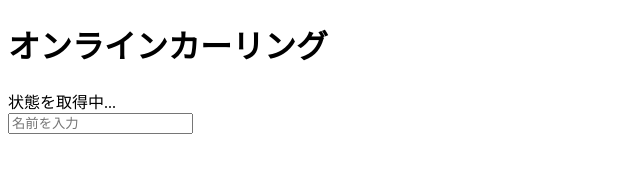
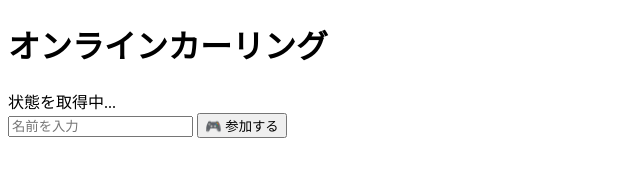
Before and after one commit to katayama1945/curling-server, a website: page public/index.html in a window 1280 px wide. Shown: the whole page, without its empty margins (0-640 px from the left). Drawn offline with Linux system fonts and the light colour scheme.

Commit message:
fix:メンバー登録4

```diff
--- a/public/index.html
+++ b/public/index.html
@@ -8,7 +8,7 @@
   <h1>オンラインカーリング</h1>
   <div id="statusDiv">状態を取得中...</div>
   <input id="nameInput" placeholder="名前を入力">
-  <button id="joinBtn" style="display:none;">🎮 参加する</button>
+  <button id="joinBtn" style="display:inline;">🎮 参加する</button>
 
   <script>
     const statusDiv = document.getElementById("statusDiv");
```
